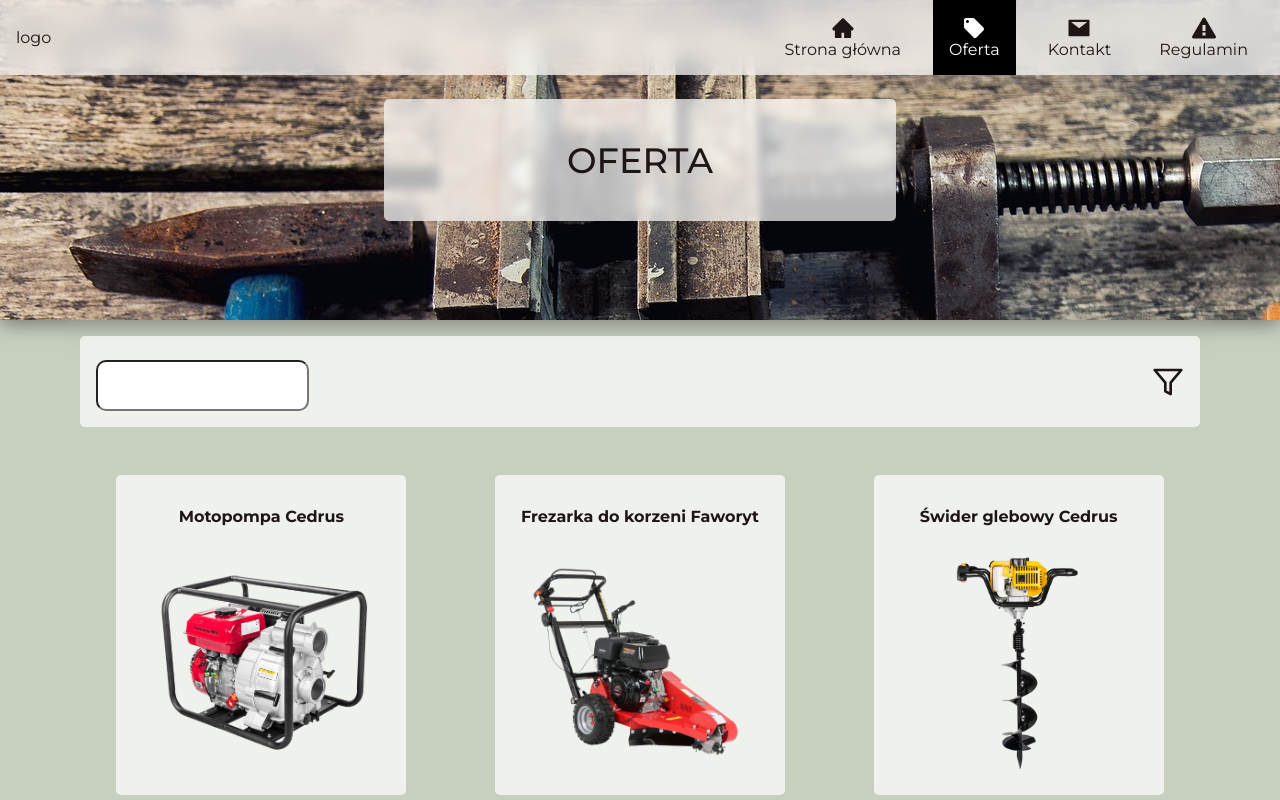
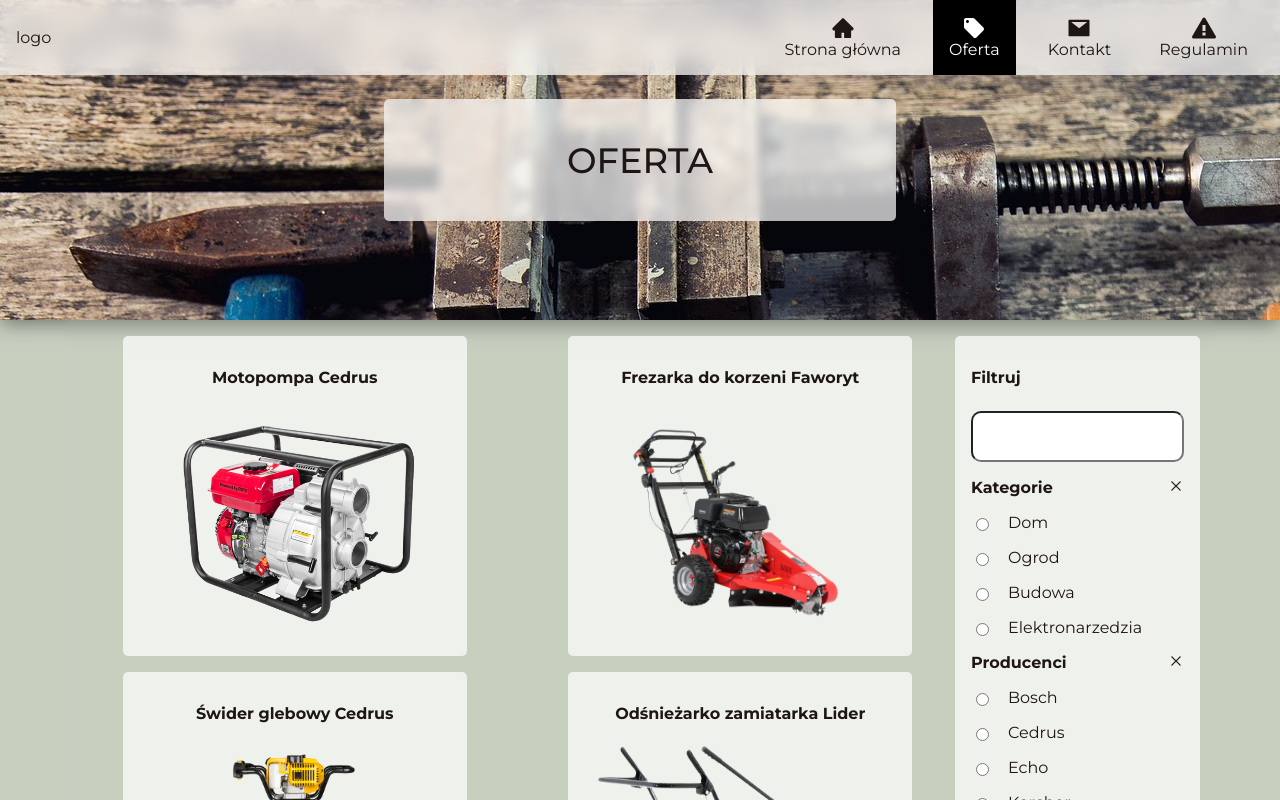
Before and after one commit to KubaGlegola/wypozyczalniaKustra, a React (Create React App) app: page /oferta in a window 1280 px wide. Shown: the top 800 px of the page. Built offline with nearby package versions, Linux system fonts and the light colour scheme.

Commit message:
added more filter options in offer section

```diff
--- /dev/null
+++ b/src/components/Filter/FilterGroup.js
@@ -0,0 +1,41 @@
+import React, { useState } from "react";
+import classes from "./FilterGroup.module.css";
+import { RxCross2 } from "react-icons/rx";
+import Radio from "../UI/Radio";
+
+const FilterGroup = (props) => {
+  const [checkedRadio, setCheckedRadio] = useState("");
+
+  const clearChecked = () => {
+    checkedRadio.checked = false;
+    setCheckedRadio("");
+  };
+
+  const onChangeHandler = (e) => {
+    setCheckedRadio(e.target);
+  };
+
+  return (
+    <div>
+      <p className={classes.header}>
+        <strong>{props.name}</strong>
+        <RxCross2 onClick={clearChecked} />
+      </p>
+      <form className={classes.form} onChange={onChangeHandler}>
+        {props.items.map((item) => {
+          return (
+            <Radio
+              key={item}
+              name={props.name}
+              value={item}
+              id={item}
+              label={item}
+            />
+          );
+        })}
+      </form>
+    </div>
+  );
+};
+
+export default FilterGroup;
--- /dev/null
+++ b/src/components/Filter/FilterGroup.module.css
@@ -0,0 +1,18 @@
+.header > strong::first-letter {
+  text-transform: uppercase;
+}
+
+.header {
+  display: flex;
+  justify-content: space-between;
+}
+
+.header > svg {
+  cursor: pointer;
+}
+
+.form {
+  display: flex;
+  flex-direction: column;
+  gap: 1rem;
+}
--- /dev/null
+++ b/src/components/UI/Radio.js
@@ -0,0 +1,19 @@
+import React from "react";
+import classes from "./Radio.module.css";
+
+const Radio = (props) => {
+  return (
+    <div className={classes.container}>
+      <input
+        type="radio"
+        id={props.id}
+        name={props.name}
+        value={props.value}
+        className={classes.radio}
+      />
+      <label htmlFor={props.id}>{props.label}</label>
+    </div>
+  );
+};
+
+export default Radio;
--- /dev/null
+++ b/src/components/UI/Radio.module.css
@@ -0,0 +1,9 @@
+.container {
+  display: flex;
+  align-items: center;
+  gap: 1rem;
+}
+
+.container > label::first-letter {
+  text-transform: uppercase;
+}
--- a/src/pages/Offer.js
+++ b/src/pages/Offer.js
@@ -9,15 +9,44 @@ import items from "../assets/data/maszyny";
 import FlipCard from "../components/Layout/Offer/FlipCard";
 import Input from "../components/UI/Input";
 import { FiFilter } from "react-icons/fi";
+import Radio from "../components/UI/Radio";
+import FilterGroup from "../components/Filter/FilterGroup";
+
+const categories = ["dom", "ogrod", "budowa", "elektronarzedzia"];
+const producers = [
+  "bosch",
+  "cedrus",
+  "echo",
+  "karcher",
+  "lumag",
+  "makita",
+  "master-cut",
+  "mtd",
+  "trotec",
+  "weibang",
+];
 
 const Offer = () => {
   const [filteredItems, setFilteredItems] = useState(items);
   const [inputValue, setInputValue] = useState("");
+  const [category, setCategory] = useState("");
   const inputRef = useRef("");
 
   const getInputValue = () => {
     setInputValue(inputRef.current.value);
   };
+
+  const getCategoryValue = () => {};
+
+  // useEffect(() => {
+  //   if (checkedCategory !== "") {
+  //     setFilteredItems(
+  //       items.filter((item) => item.category.includes(checkedCategory.value))
+  //     );
+  //   } else {
+  //     setFilteredItems(items);
+  //   }
+  // }, [checkedCategory]);
 
   useEffect(() => {
     const timer = setTimeout(() => {
@@ -56,7 +85,15 @@ const Offer = () => {
       </Hero>
 
       <Card className={classes.itemsContainer}>
+        <div className={classes.itemsGrid}>
+          {filteredItems.map((item) => (
+            <FlipCard key={item.id} product={item} />
+          ))}
+        </div>
         <Card className={classes.actionBar}>
+          <p>
+            <strong>Filtruj</strong>
+          </p>
           <Input
             ref={inputRef}
             onChange={getInputValue}
@@ -64,13 +101,11 @@ const Offer = () => {
             name="search"
             type="text"
           />
-          <FiFilter className={classes.icon} />
+          <FilterGroup items={categories} name="kategorie" />
+          <FilterGroup items={producers} name="Producenci" />
+
+          {/* <FiFilter className={classes.icon} /> */}
         </Card>
-        <div className={classes.itemsGrid}>
-          {filteredItems.map((item) => (
-            <FlipCard key={item.id} product={item} />
-          ))}
-        </div>
       </Card>
     </div>
   );
--- a/src/pages/Offer.module.css
+++ b/src/pages/Offer.module.css
@@ -5,12 +5,20 @@
 .itemsContainer {
   width: 90%;
   background-color: transparent;
+  display: flex;
+  grid-template-columns: 85% 15%;
 }
 
 .actionBar {
   display: flex;
-  align-items: center;
-  justify-content: space-between;
+  flex-direction: column;
+  height: fit-content;
+}
+
+.radioContainer {
+  display: flex;
+  flex-direction: column;
+  gap: 1rem;
 }
 
 .icon {
@@ -19,7 +27,7 @@
 }
 
 .itemsGrid {
-  transform: translateY(3rem);
+  flex-basis: 85%;
   display: grid;
   grid-template-columns: repeat(auto-fit, minmax(300px, 1fr));
   gap: 1rem;
```
Also changed, not shown: src/components/Filter/FilterBar.js (added, +12 -0 lines), src/components/Filter/FilterBar.module.css (added).
